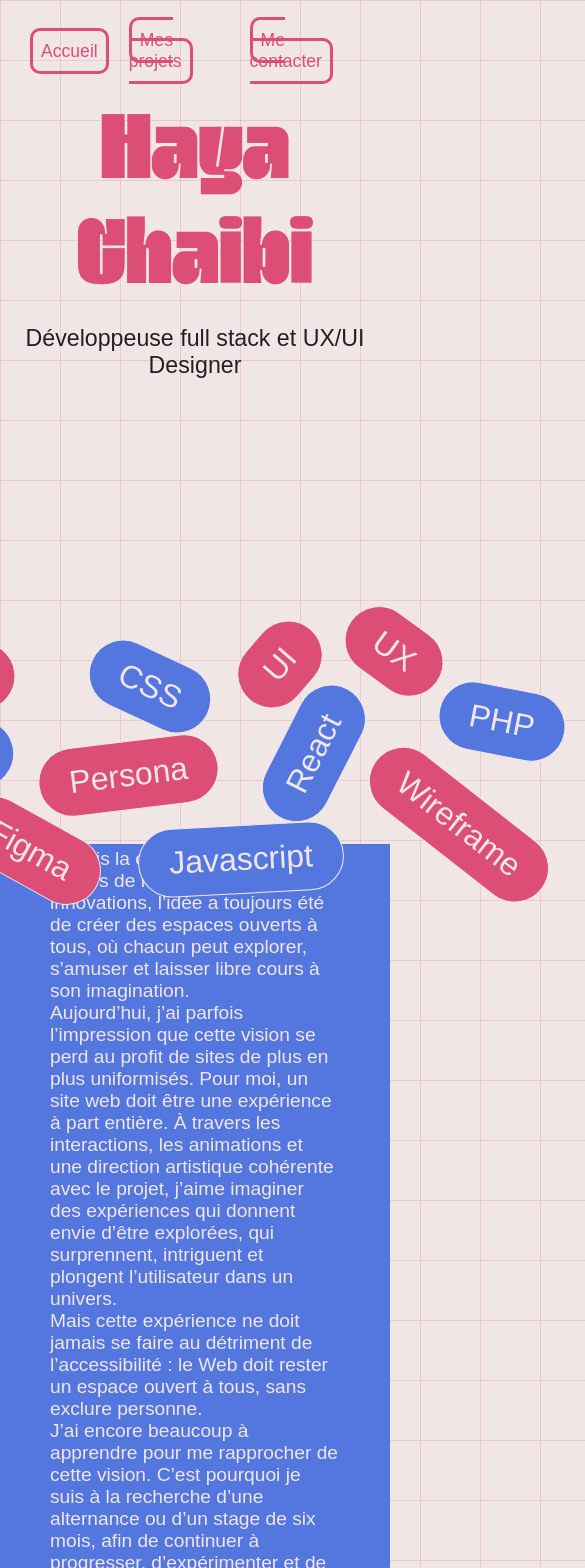
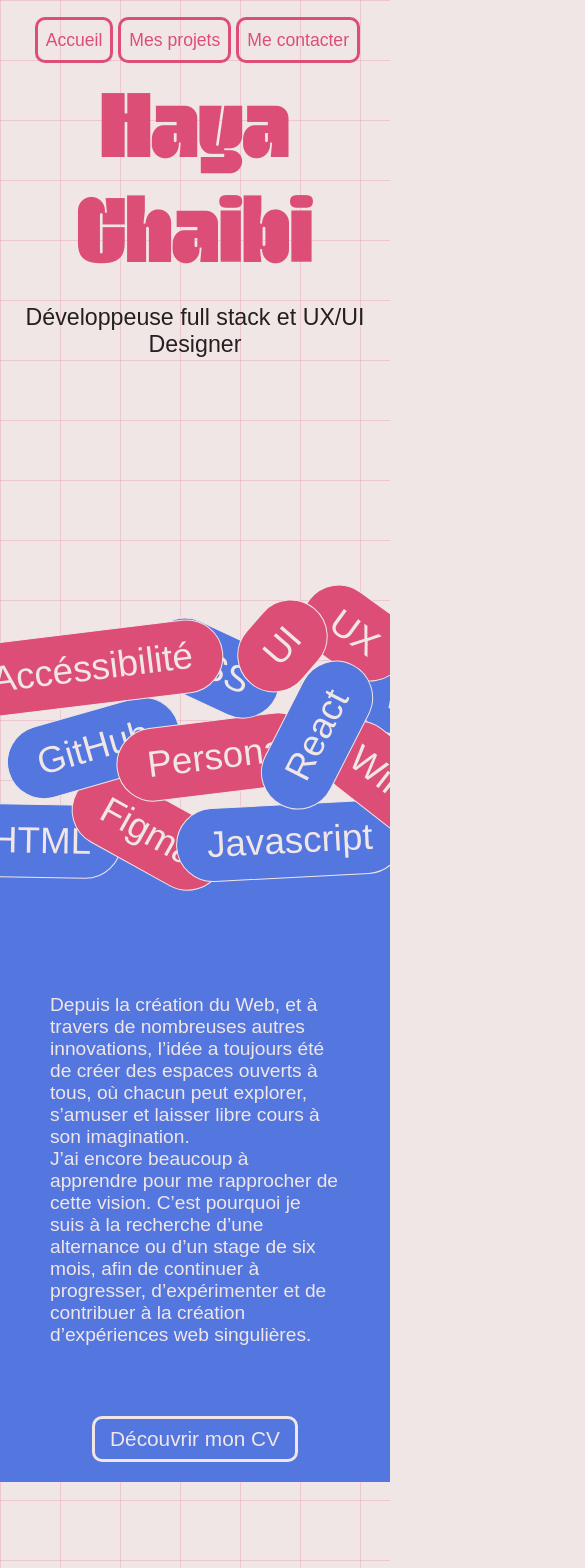
Before and after one commit to Haya-chb/Porfolio, a React (Vite) app in the folder new-portfolio/: page / in a window 390 px wide. Shown: the top 1568 px of the page, 585 px wide, since content can reach past the window. Built offline with nearby package versions, Linux system fonts and the light colour scheme; a web font is replaced by a local one.

Commit message:
some errors corrected

```diff
--- a/new-portfolio/src/components/Alternance.jsx
+++ b/new-portfolio/src/components/Alternance.jsx
@@ -119,7 +119,7 @@ function Alternance() {
       </div>
 
       <div className="alternance__button">
-        <a href="/contact" className="button button-white button-big">
+        <a href="../contact" className="button button-white button-big">
           Oui
         </a>
 
--- a/new-portfolio/src/index.css
+++ b/new-portfolio/src/index.css
@@ -29,6 +29,14 @@
 }
 
 
+html {
+  overflow-x: clip;
+}
+
+body {
+  overflow-x: clip;
+}
+
 
 body{background-color : var(--white);
      background-image:
@@ -37,7 +45,7 @@ body{background-color : var(--white);
     background-size: 60px 60px;
     margin: 8px 0;
     font-family: 'CabinetGrotesk-Medium', sans-serif;
-    overflow-x: hidden;
+
 }
 
 header{
@@ -150,6 +158,27 @@ border-radius: 56px;
 
 }
 
+
+.presentation__words .word {
+  left: var(--x);
+  top: var(--y);
+  transform: rotate(var(--rotation));
+}
+
+@media (max-width: 900px) {
+  .presentation__words .word {
+    left: calc(var(--x) * 0.7 + 100px);
+  }
+}
+
+@media (max-width: 500px) {
+  .presentation__words .word {
+    left: calc(var(--x) * 0.6 + 175px);
+    top: calc(var(--x) * 20 );
+
+
+  }
+}
 
 .word{
     background-color: var(--white);
@@ -303,7 +332,36 @@ div{
     }
 
 
-    .word-big{
-font-size: 2rem;
+
 }
+
+@media (width <= 500px) {
+
+    .cv__section{
+        height: fit-content;
+        padding-bottom: 20px;
+        padding-top: 100px;
+    }
+
+
 }
+
+@media (width <= 650px) {
+.text-long { display: none;}
+.text-short { display: block;}
+  .word-big{
+font-size: 2.3rem;
+}}
+
+@media (width >= 650px) {
+.text-long { display: block;}
+.text-short { display: none;}}
+
+
+
+
+
+
+.padding-medium{
+    padding: 20px
+}
--- a/new-portfolio/src/pages/Home.jsx
+++ b/new-portfolio/src/pages/Home.jsx
@@ -29,8 +29,8 @@ export const Home = () =>{
       key={word.text}
       style={{
         transform: `rotate(${word.rotation}deg)`,
-        left: `${word.x}px`,
-        top: `${word.y}%`,
+         "--x": `${word.x}px`,
+    "--y": `${word.y}%`,
         "--final-top": `${word.y}%`,
         backgroundColor: `var(--${word.color})`,
         animationDelay: `${index * 100}ms`,
@@ -49,7 +49,7 @@ export const Home = () =>{
 
       <section className="cv__section">
 
-      <p className = "text-white text-medium">Depuis la création du Web, et à travers de nombreuses autres innovations, l’idée a toujours été de créer des espaces ouverts à tous, où chacun peut explorer, s’amuser et laisser libre cours à son imagination. <br />
+  <p className = "text-white text-medium text-long">Depuis la création du Web, et à travers de nombreuses autres innovations, l’idée a toujours été de créer des espaces ouverts à tous, où chacun peut explorer, s’amuser et laisser libre cours à son imagination. <br />
 
 Aujourd’hui, j’ai parfois l’impression que cette vision se perd au profit de sites de plus en plus uniformisés. Pour moi, un site web doit être une expérience à part entière. À travers les interactions, les animations et une direction artistique cohérente avec le projet, j’aime imaginer des expériences qui donnent envie d’être explorées, qui surprennent, intriguent et plongent l’utilisateur dans un univers. <br />
 
@@ -57,17 +57,23 @@ Mais cette expérience ne doit jamais se faire au détriment de l’accessibilit
 
 J’ai encore beaucoup à apprendre pour me rapprocher de cette vision. C’est pourquoi je suis à la recherche d’une alternance ou d’un stage de six mois, afin de continuer à progresser, d’expérimenter et de contribuer à la création d’expériences web singulières. </p>
 
-      <a href="" className="button button-blue radius-small" >Découvrir mon CV</a>
+<p className = "text-white text-medium text-short">Depuis la création du Web, et à travers de nombreuses autres innovations, l’idée a toujours été de créer des espaces ouverts à tous, où chacun peut explorer, s’amuser et laisser libre cours à son imagination. <br />
+
+J’ai encore beaucoup à apprendre pour me rapprocher de cette vision. C’est pourquoi je suis à la recherche d’une alternance ou d’un stage de six mois, afin de continuer à progresser, d’expérimenter et de contribuer à la création d’expériences web singulières. </p>
+
+
+
+      <a href="https://cvdesignr.com/p/m9GbD1kp8Xdqop4?hl=en_GB" className="button button-blue radius-small" >Découvrir mon CV</a>
 
       </section>
 
 
 
-      <section className="projects__section" id ="projects">
+      <section className="projects__section " id ="projects">
 
       <h2 className="h2-pink">Mes projets</h2>
 
-      <div className ="project__div">
+      <div className ="project__div padding-medium">
 
        {projets.projet.map((projet) => (
 
--- a/new-portfolio/src/pages/Project.jsx
+++ b/new-portfolio/src/pages/Project.jsx
@@ -27,14 +27,16 @@ export const Project = () =>{
 
   <aside className="project__word ">
 
-    {projet.words.map((word) => (
+    {projet.words.map((word, index) => (
       <span
-          className ="word word--pink radius-medium word-medium"
+          className ="word word--pink radius-medium word-medium word__span"
           key={word.text}
           style={{
             transform: `rotate(${word.rotation}deg)`,
             left: `${word.x}px`,
-            top: `${word.y}%`
+            top: `${word.y}%`,
+            "--final-top": `${word.y}%`,
+            animationDelay: `${index * 100}ms`
           }}
       >
         {word.text}
@@ -48,7 +50,7 @@ export const Project = () =>{
 
         <h1 className="h1-white">{projet.name}</h1>
         <p className="text-white text-small">{projet.description}</p>
-        <a href={projet.url} className="button button-white button-position radius-small">Découvrir le projet</a>
+        <a href={projet.url} className="button button-white radius-small">Découvrir le projet</a>
 
       </section>
 
@@ -75,11 +77,11 @@ export const Project = () =>{
 
   </section>
 
-  <section className ="other__section">
+  <section className ="other__section ">
 
     <h2 className = "h2-white"> Mes autres projets</h2>
 
-    <div className="other__div">
+    <div className="other__div padding-medium">
      {projets.projet
       .filter((projet) => projet.id !== Number(id))
       .map((projet) => (
--- a/new-portfolio/src/styles/Nav.css
+++ b/new-portfolio/src/styles/Nav.css
@@ -41,3 +41,10 @@ nav ul {
     color: var(--pink);
     background-color: var(--white);
 }
+
+@media (width <= 500px) {
+
+nav ul {
+     gap: 5px;
+}
+}
```
Also changed, not shown: new-portfolio/src/assets/images/contact-header.png, 1 other file (tests, documents, lock files or other folders).
